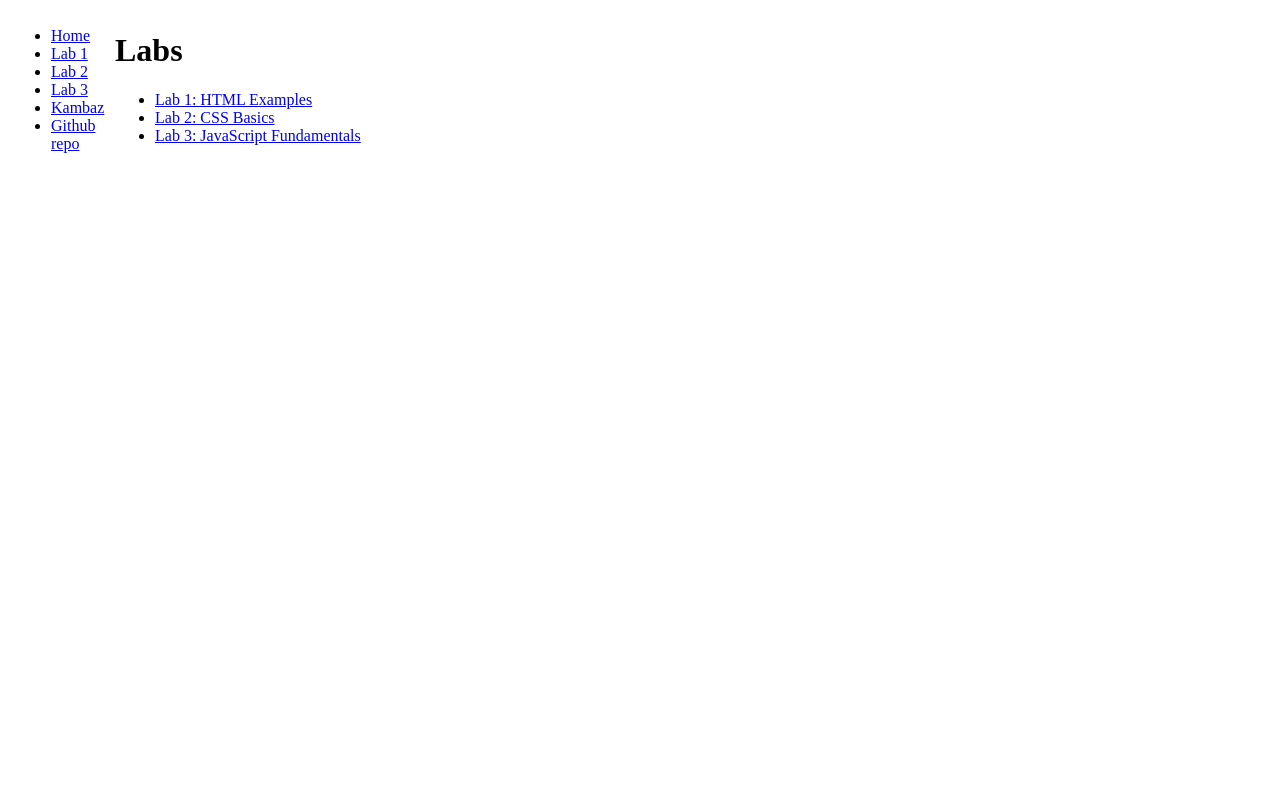
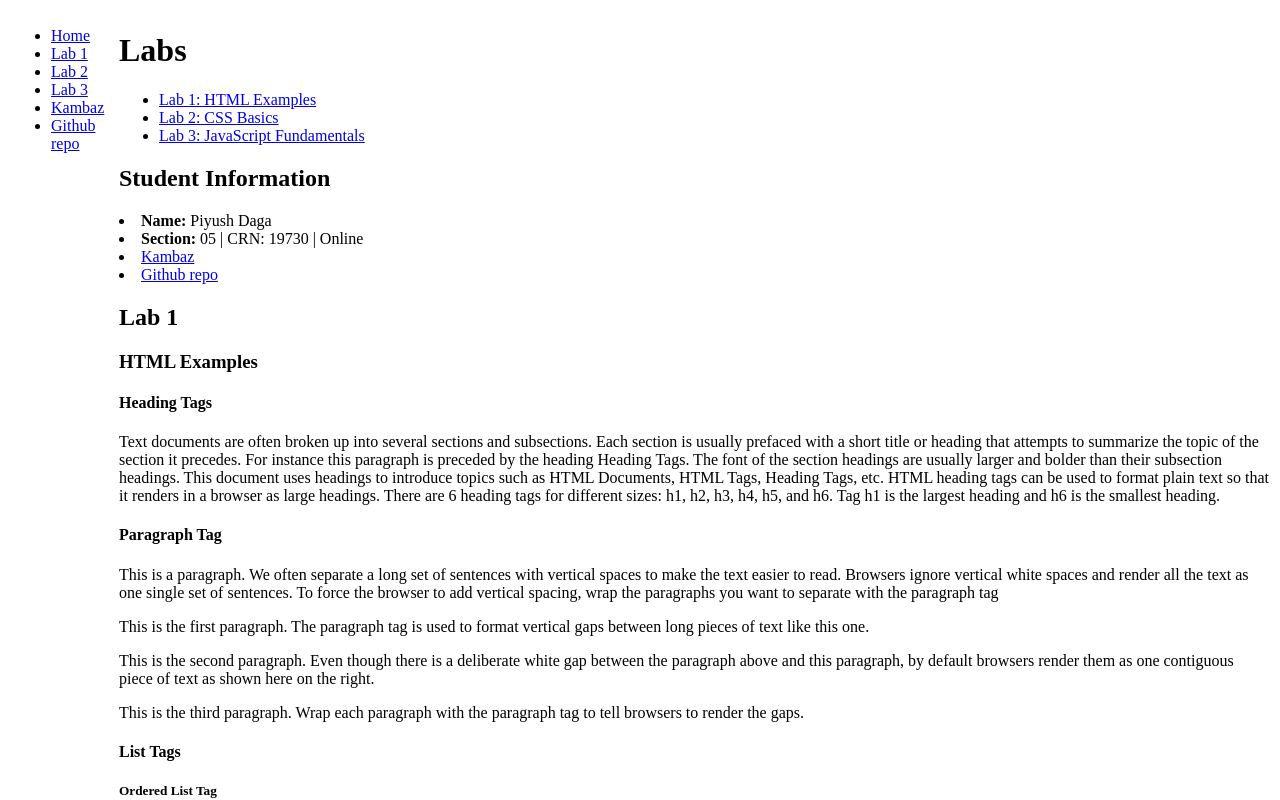
Before and after one commit to piyush1420/kambaz-next-js, a Next.js app: page /Labs in a window 1280 px wide. Shown: the top 800 px of the page. Built offline with nearby package versions, Linux system fonts and the light colour scheme.

Commit message:
Fixed the Student information

```diff
--- a/app/(kambaz)/Courses/[cid]/Home/page.tsx
+++ b/app/(kambaz)/Courses/[cid]/Home/page.tsx
@@ -1,5 +1,6 @@
 import Modules from "../Modules/page";
 import CourseStatus from "./Status";
+
 export default function Home() {
   return (
     <div id="wd-home">
@@ -11,6 +12,7 @@ export default function Home() {
           </tr>
         </tbody>
       </table>
+
     </div>
   );
 }
--- a/app/Labs/TOC.tsx
+++ b/app/Labs/TOC.tsx
@@ -1,6 +1,9 @@
 import Link from "next/link";
+import Lab1 from "./Lab1/page";
+
 export default function TOC() {
   return (
+    <div>
     <ul>
       <li>
         <Link href="/Labs" id="wd-labs-link">
@@ -27,5 +30,9 @@ export default function TOC() {
           Github repo </Link>
       </li>
     </ul>
+
+
+
+    </div>
   );
 }
--- a/app/Labs/layout.tsx
+++ b/app/Labs/layout.tsx
@@ -1,18 +1,23 @@
 import { ReactNode } from "react";
 import TOC from "./TOC";
+
 export default function LabsLayout({
   children,
 }: Readonly<{ children: ReactNode }>) {
   return (
+    <div>
     <table>
       <tbody>
         <tr>
           <td valign="top" width="100px">
             <TOC />
           </td>
+          <td></td>
           <td valign="top">{children}</td>
         </tr>
       </tbody>
     </table>
+
+    </div>
   );
 }
--- a/app/Labs/page.tsx
+++ b/app/Labs/page.tsx
@@ -1,4 +1,5 @@
 import Link from "next/link";
+import Lab1 from "./Lab1/page";
 export default function Labs() {
   return (
     <div id="wd-labs">
@@ -17,6 +18,21 @@ export default function Labs() {
             Lab 3: JavaScript Fundamentals </Link>
         </li>
       </ul>
+      <div id="wd-personal-info">
+        <h2>Student Information</h2>
+        <li><strong>Name:</strong> Piyush Daga</li>
+        <li><strong>Section:</strong> 05 | CRN: 19730 | Online</li>
+        <li>
+        <Link href="/" id="wd-kambaz-link">
+          Kambaz </Link>
+      </li>
+      <li>
+        <Link href="https://github.com/piyush1420/kambaz-next-js" id="wd-github-link">
+          Github repo </Link>
+      </li>
+      </div>
+      <div className="center-container"> <Lab1/></div>
+
     </div>
   );
 }
```
